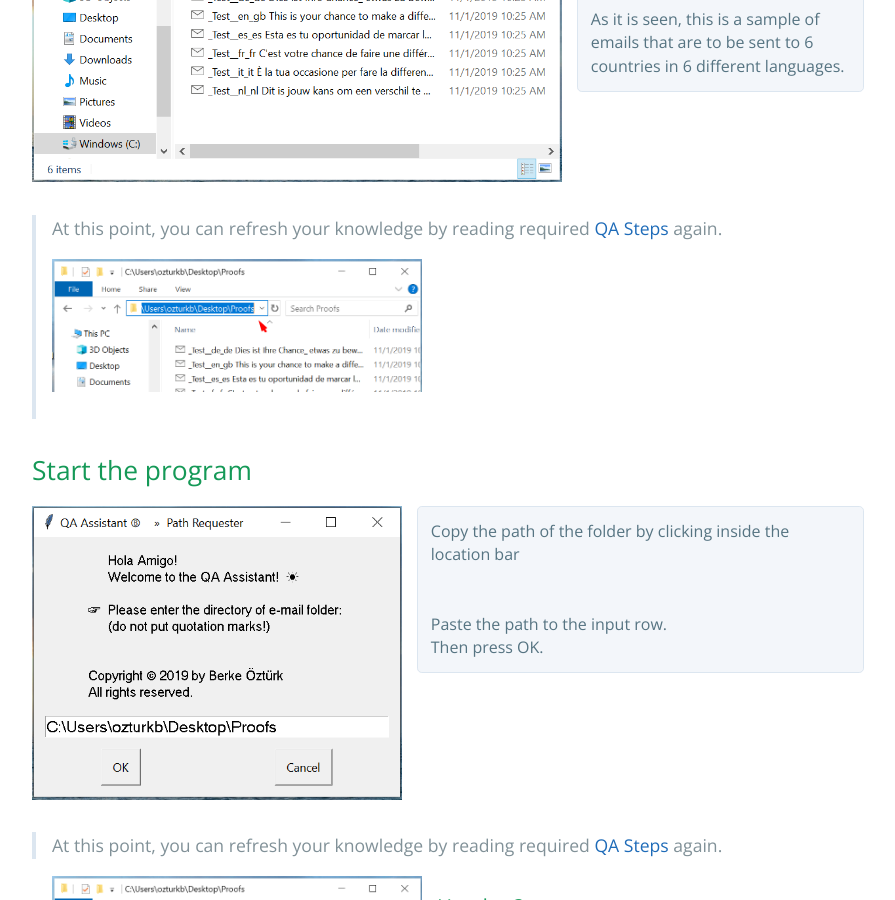
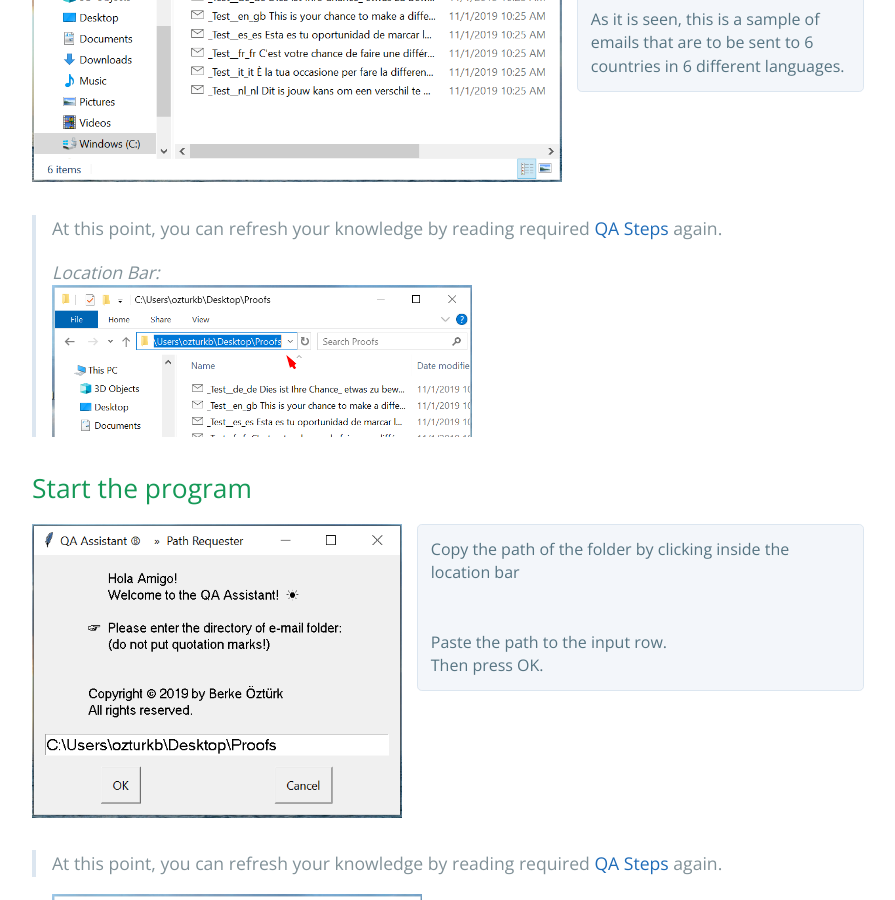
Before and after one commit to berkeozturk/QA-Assistant, a Jekyll site: the page built from index.md, in a window 1280 px wide and 900 px high, scrolled down 2047 px. Shown: the whole window, without its empty margins (192-1087 px from the left). Built offline with Jekyll 4.4.1, drawn with Linux system fonts in a browser that asks for light colours.

Commit message:
Update index.md

```diff
--- a/index.md
+++ b/index.md
@@ -52,8 +52,8 @@
 </div>
 > At this point, you can refresh your knowledge by reading required <a href="#qa_steps">QA Steps</a> again.
 >
-> <img src="/QA-Assistant/assets/images/copied_path.png" alt="copied_path.png" style="max-width: 370px; display: block">
-<br id="">
+> _Location Bar:_
+> <img src="/QA-Assistant/assets/images/copied_path.png" alt="path of a folder" style="max-width: 420px; display: block">
 
 ## Start the program
 
```
